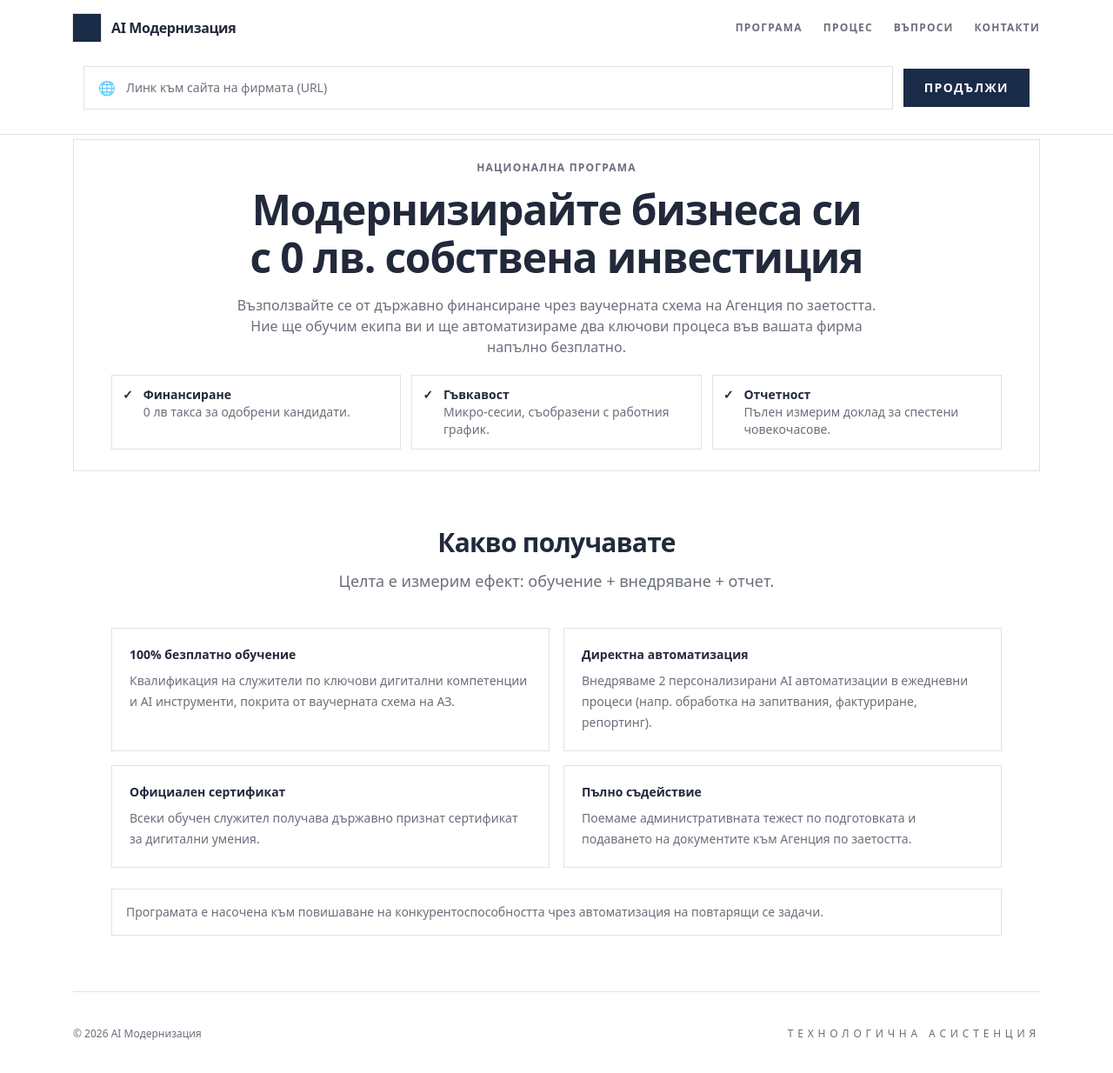
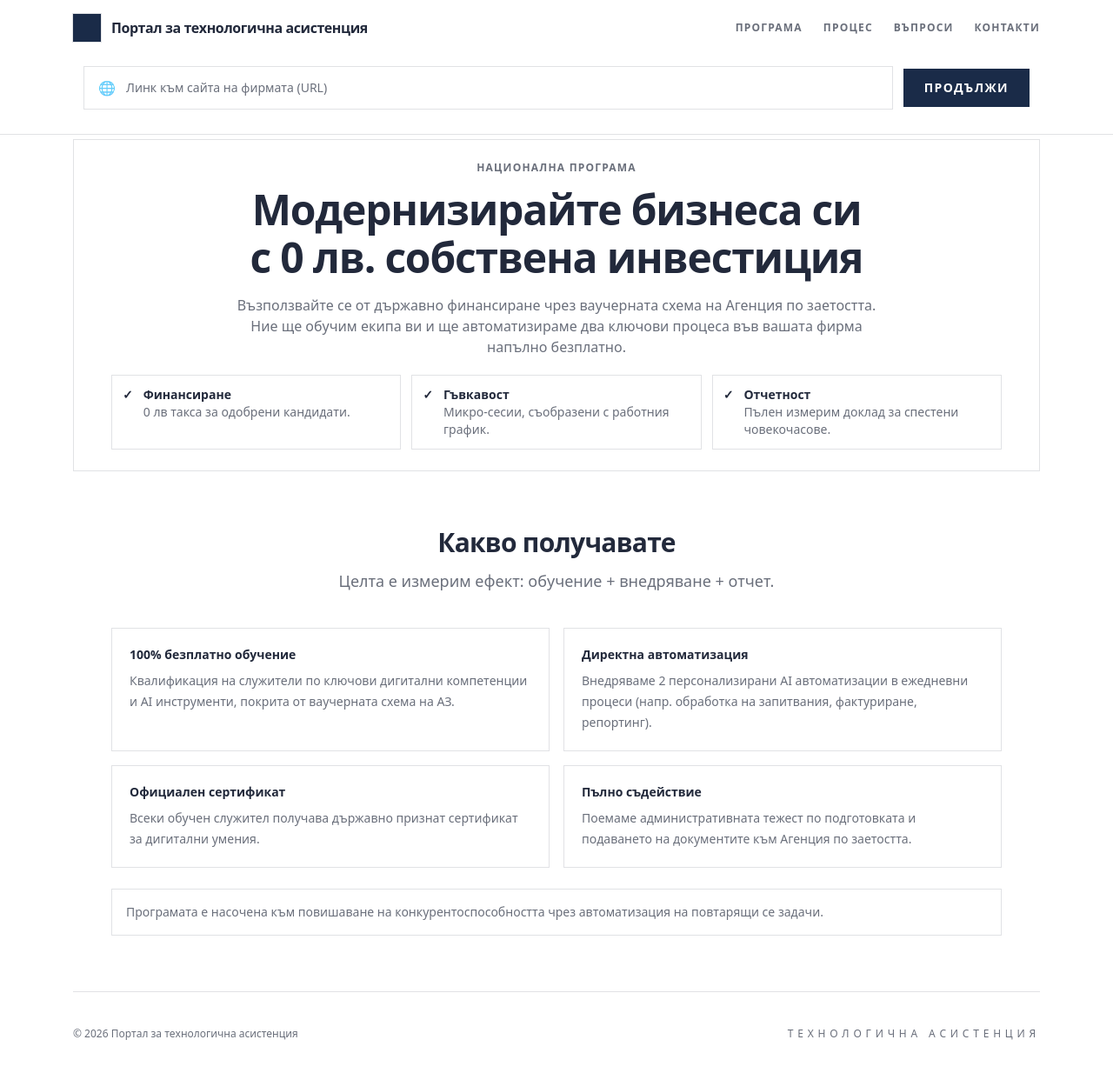
Before and after one commit to simeon619619619619-create/startwithai, a Next.js app: page / in a window 1280 px wide. Shown: the top 1234 px of the page at 87% size. Built offline with nearby package versions, Linux system fonts and the light colour scheme.

Commit message:
Branding: rename to 'Портал за технологична асистенция'

```diff
--- a/src/app/chat/page.tsx
+++ b/src/app/chat/page.tsx
@@ -445,7 +445,7 @@ function ChatInner() {
         <div className="mx-auto flex max-w-5xl items-center justify-between gap-4 px-5 py-4">
           <div className="flex items-center gap-3">
             <div className="h-8 w-8 rounded-xl bg-gradient-to-br from-sky-400/80 via-emerald-300/60 to-sky-400/30 ring-1 ring-white/15" />
-            <div className="font-semibold tracking-tight text-[color:var(--text)]">startwithai</div>
+            <div className="font-semibold tracking-tight text-[color:var(--text)]">Портал за технологична асистенция</div>
           </div>
           <button
             onClick={() => router.push("/")}
--- a/src/app/contact/page.tsx
+++ b/src/app/contact/page.tsx
@@ -11,7 +11,7 @@ export default function ContactPage() {
         <div className="mt-8 grid grid-cols-1 gap-4 md:grid-cols-3">
           <div className="border border-[color:var(--stroke)] bg-white p-5">
             <div className="font-semibold text-[color:var(--text)]">Имейл</div>
-            <div className="mt-2 text-sm text-[color:var(--muted)]">contact@startwithai.vercel.app</div>
+            <div className="mt-2 text-sm text-[color:var(--muted)]">contact@techaid-portal.bg</div>
           </div>
           <div className="border border-[color:var(--stroke)] bg-white p-5">
             <div className="font-semibold text-[color:var(--text)]">Телефон</div>
--- a/src/app/layout.tsx
+++ b/src/app/layout.tsx
@@ -2,9 +2,9 @@ import type { Metadata } from "next";
 import "./globals.css";
 
 export const metadata: Metadata = {
-  title: "startwithai — кандидатствай за безплатно обучение и сертификати (признати в цяла Европа)",
+  title: "Портал за технологична асистенция — кандидатстване за AI одит",
   description:
-    "90-дневно внедряване: обучение + сертификация + реални AI автоматизации + измерим резултат — за фирми с 10–80 служители.",
+    "Проверка на допустимост + безплатен AI одит и внедряване по ваучерната схема на Агенция по заетостта (при одобрение).",
   metadataBase: new URL("https://startwithai.vercel.app"),
 };
 
--- a/src/app/page.tsx
+++ b/src/app/page.tsx
@@ -105,7 +105,7 @@ export default function HomePage() {
         {/* Footer */}
         <footer className="mt-16 border-t border-[color:var(--stroke)] py-10 text-xs text-[color:var(--muted)]">
           <div className="mx-auto flex max-w-6xl flex-col items-center justify-between gap-3 md:flex-row">
-            <div>© {new Date().getFullYear()} AI Модернизация</div>
+            <div>© {new Date().getFullYear()} Портал за технологична асистенция</div>
             <div className="uppercase tracking-[0.4em]">Технологична асистенция</div>
           </div>
         </footer>
--- a/src/app/thanks/page.tsx
+++ b/src/app/thanks/page.tsx
@@ -7,7 +7,7 @@ export default function ThanksPage() {
         <div className="mx-auto flex max-w-6xl items-center justify-between gap-4 px-5 py-4">
           <div className="flex items-center gap-3">
             <div className="h-8 w-8 rounded-xl bg-gradient-to-br from-[color:var(--accent)] to-[color:var(--accent-2)] ring-1 ring-[color:var(--stroke)]" />
-            <div className="font-semibold tracking-tight text-[color:var(--text)]">startwithai</div>
+            <div className="font-semibold tracking-tight text-[color:var(--text)]">Портал за технологична асистенция</div>
           </div>
         </div>
       </header>
--- a/src/components/SiteHeader.tsx
+++ b/src/components/SiteHeader.tsx
@@ -10,7 +10,7 @@ export default function SiteHeader() {
         <div className="flex items-center justify-between gap-4 py-4">
           <Link href="/" className="flex items-center gap-3">
             <div className="h-8 w-8 bg-[color:var(--accent)] ring-1 ring-[color:var(--stroke)]" />
-            <div className="font-semibold tracking-tight text-[color:var(--text)]">AI Модернизация</div>
+            <div className="font-semibold tracking-tight text-[color:var(--text)]">Портал за технологична асистенция</div>
           </Link>
 
           <nav className="hidden items-center gap-6 text-xs font-semibold uppercase tracking-widest text-[color:var(--muted)] md:flex">
```
